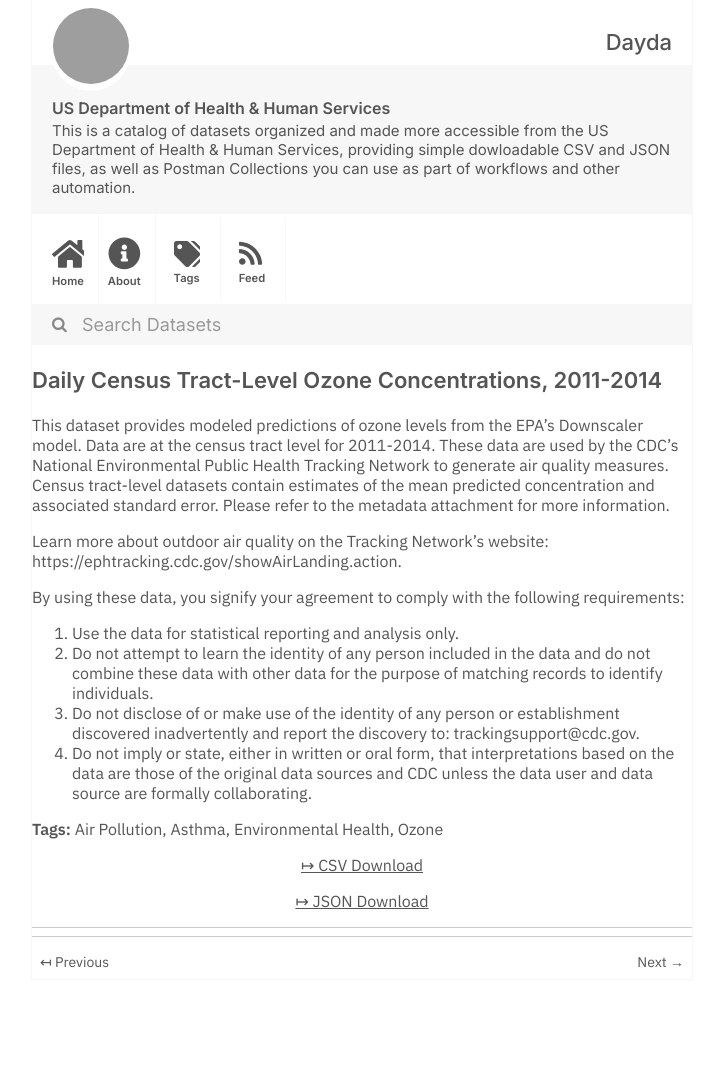
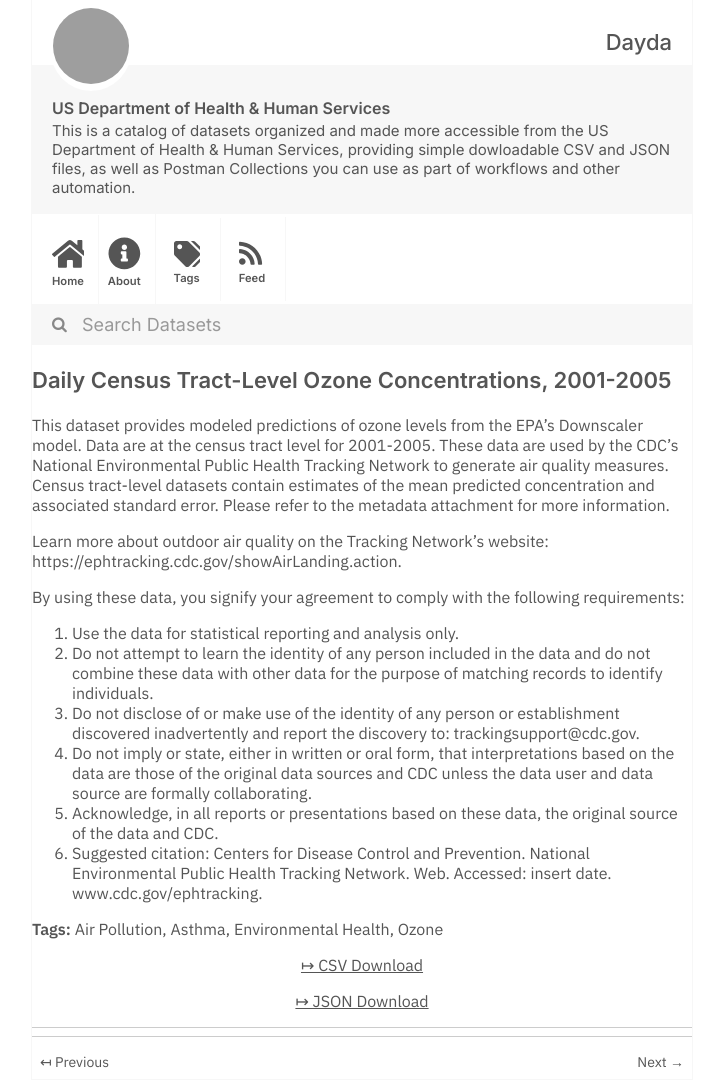
Before and after one commit to dayda-entities/us-department-of-health-and-human-services, a Jekyll site: the page built from _posts/2020-11-10-daily-census-tract-level-ozone.md, in a window 1280 px wide. Shown: the whole page, without its empty margins (278-1001 px from the left). Built offline with Jekyll 4.4.1, drawn with Linux system fonts in a browser that asks for light colours; before the commit the page ends 980 px from its top, so only the background shows below that; grey boxes are pictures that could not be loaded.

Commit message:
Publish Data

```diff
--- a/_posts/2020-11-10-daily-census-tract-level-ozone.md
+++ b/_posts/2020-11-10-daily-census-tract-level-ozone.md
@@ -1,7 +1,7 @@
 ---
-title: 'Daily Census Tract-Level Ozone Concentrations, 2011-2014'
-created: '2020-11-10T16:18:47.258753'
-modified: '2021-03-16T19:02:07.463663'
+title: 'Daily Census Tract-Level Ozone Concentrations, 2001-2005'
+created: '2020-11-10T16:18:46.578274'
+modified: '2021-05-05T08:04:28.737700'
 state: active
 type: dataset
 tags:
@@ -10,12 +10,12 @@ tags:
   - Environmental Health
   - Ozone
 groups: []
-csv_url: 'https://data.cdc.gov/api/views/372p-dx3h/rows.csv?accessType=DOWNLOAD'
-json_url: 'https://data.cdc.gov/api/views/372p-dx3h/rows.json?accessType=DOWNLOAD'
+csv_url: 'https://data.cdc.gov/api/views/d3c4-tq79/rows.csv?accessType=DOWNLOAD'
+json_url: 'https://data.cdc.gov/api/views/d3c4-tq79/rows.json?accessType=DOWNLOAD'
 layout: post
 
 ---
-This dataset provides modeled predictions of ozone levels from the EPA's Downscaler model. Data are at the census tract level for 2011-2014. These data are used by the CDC's National Environmental Public Health Tracking Network to generate air quality measures. Census tract-level datasets contain estimates of the mean predicted concentration and associated standard error. Please refer to the metadata attachment for more information.
+This dataset provides modeled predictions of ozone levels from the EPA's Downscaler model. Data are at the census tract level for 2001-2005. These data are used by the CDC's National Environmental Public Health Tracking Network to generate air quality measures. Census tract-level datasets contain estimates of the mean predicted concentration and associated standard error. Please refer to the metadata attachment for more information.
 
 Learn more about outdoor air quality on the Tracking Network's website: https://ephtracking.cdc.gov/showAirLanding.action.
 
@@ -24,3 +24,5 @@ By using these data, you signify your agreement to comply with the following req
 2.	Do not attempt to learn the identity of any person included in the data and do not combine these data with other data for the purpose of matching records to identify individuals.
 3.	Do not disclose of or make use of the identity of any person or establishment discovered inadvertently and report the discovery to: trackingsupport@cdc.gov.
 4.	Do not imply or state, either in written or oral form, that interpretations based on the data are those of the original data sources and CDC unless the data user and data source are formally collaborating.
+5.	Acknowledge, in all reports or presentations based on these data, the original source of the data and CDC.
+6.	Suggested citation: Centers for Disease Control and Prevention. National Environmental Public Health Tracking Network. Web. Accessed: insert date. www.cdc.gov/ephtracking.
```
